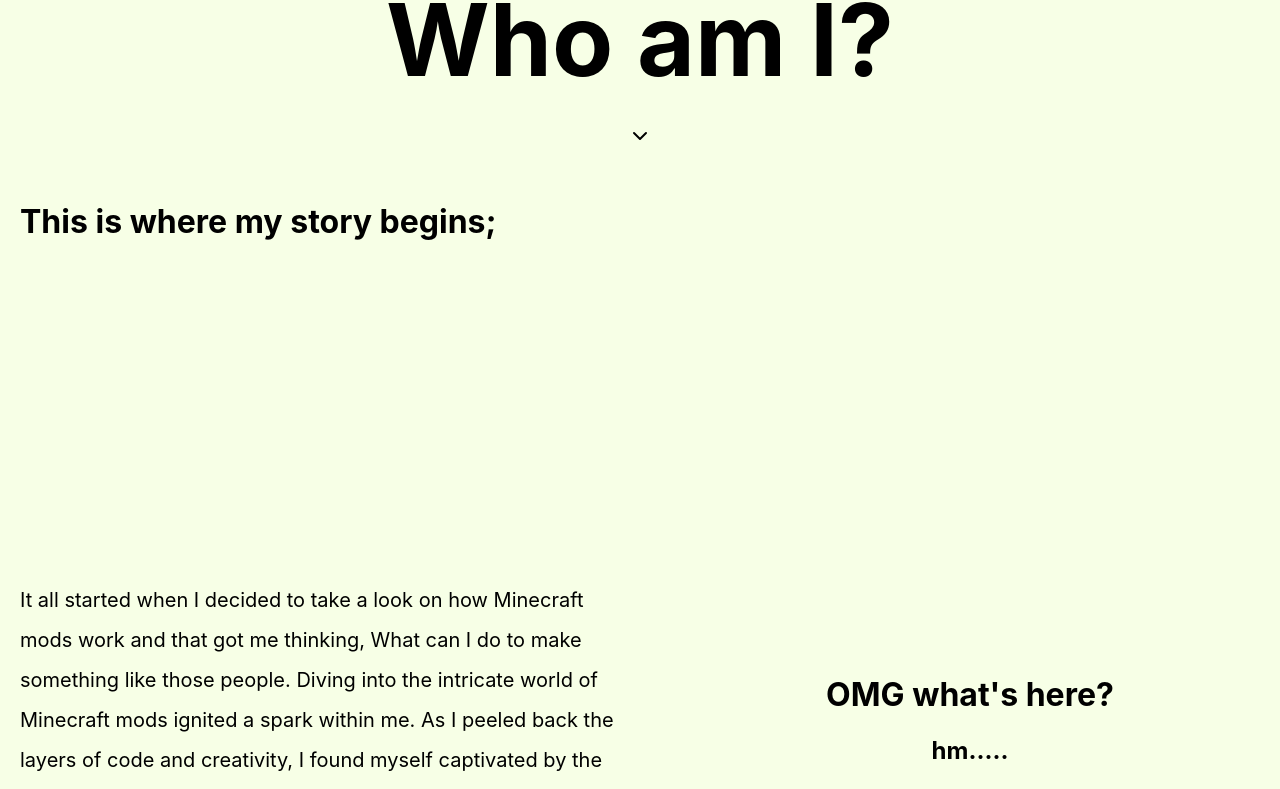
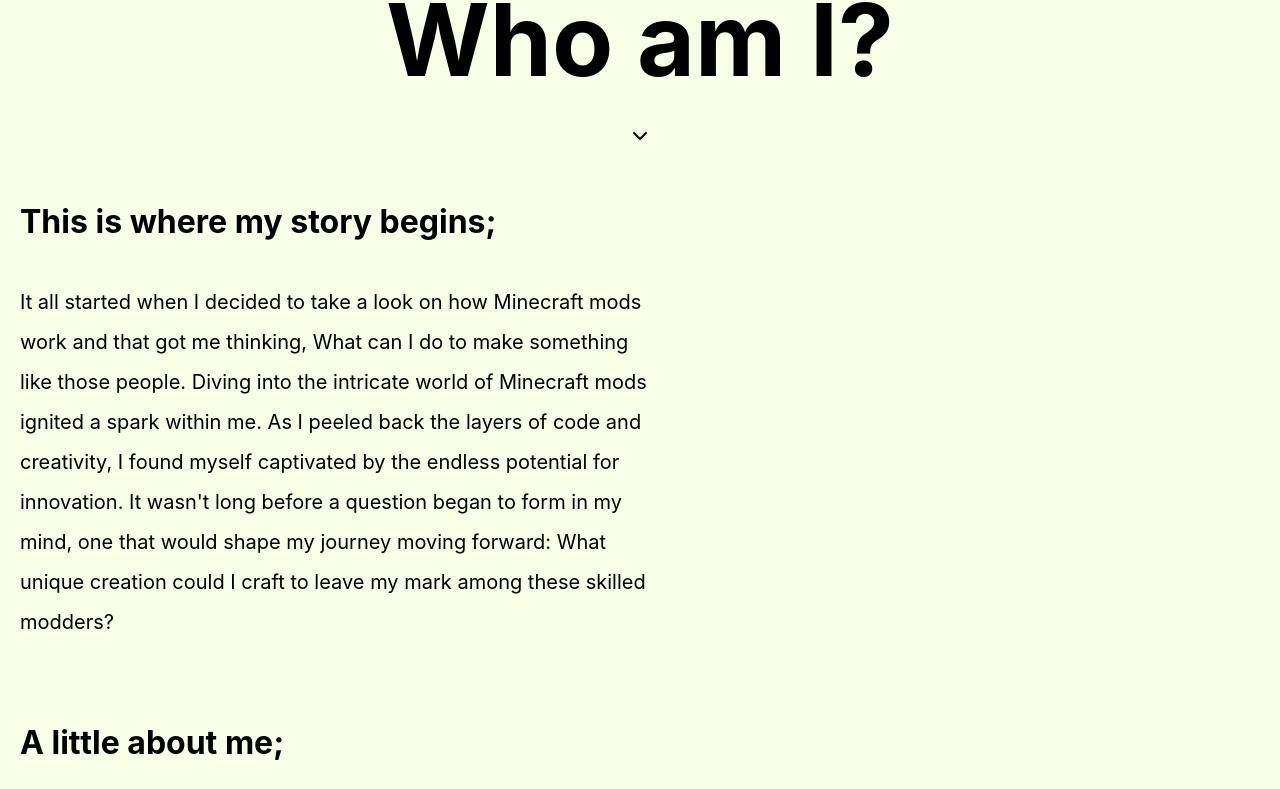
Before and after one commit to low-q/meportfolio, a React (Create React App) app: page / in a window 1280 px wide. Shown: the part 1353-2142 px from the top of the page. Built offline with nearby package versions, Linux system fonts and the light colour scheme.

Commit message:
test splitting the page.

```diff
--- a/src/App.js
+++ b/src/App.js
@@ -44,13 +44,7 @@ function App() {
 
 
           </div>
-          <div className="right-column">
-              <div className="resume-text">
-                  <h1>OMG what's here?</h1>
-                  <h2>hm.....</h2>
-              </div>
-              <img className="resume-photo" src="image1.png" alt="Resume" />                {/* watch this */}
-          </div>
+
       </div>
       <div className="left-column">
       <h1>A little about me;</h1>
```
